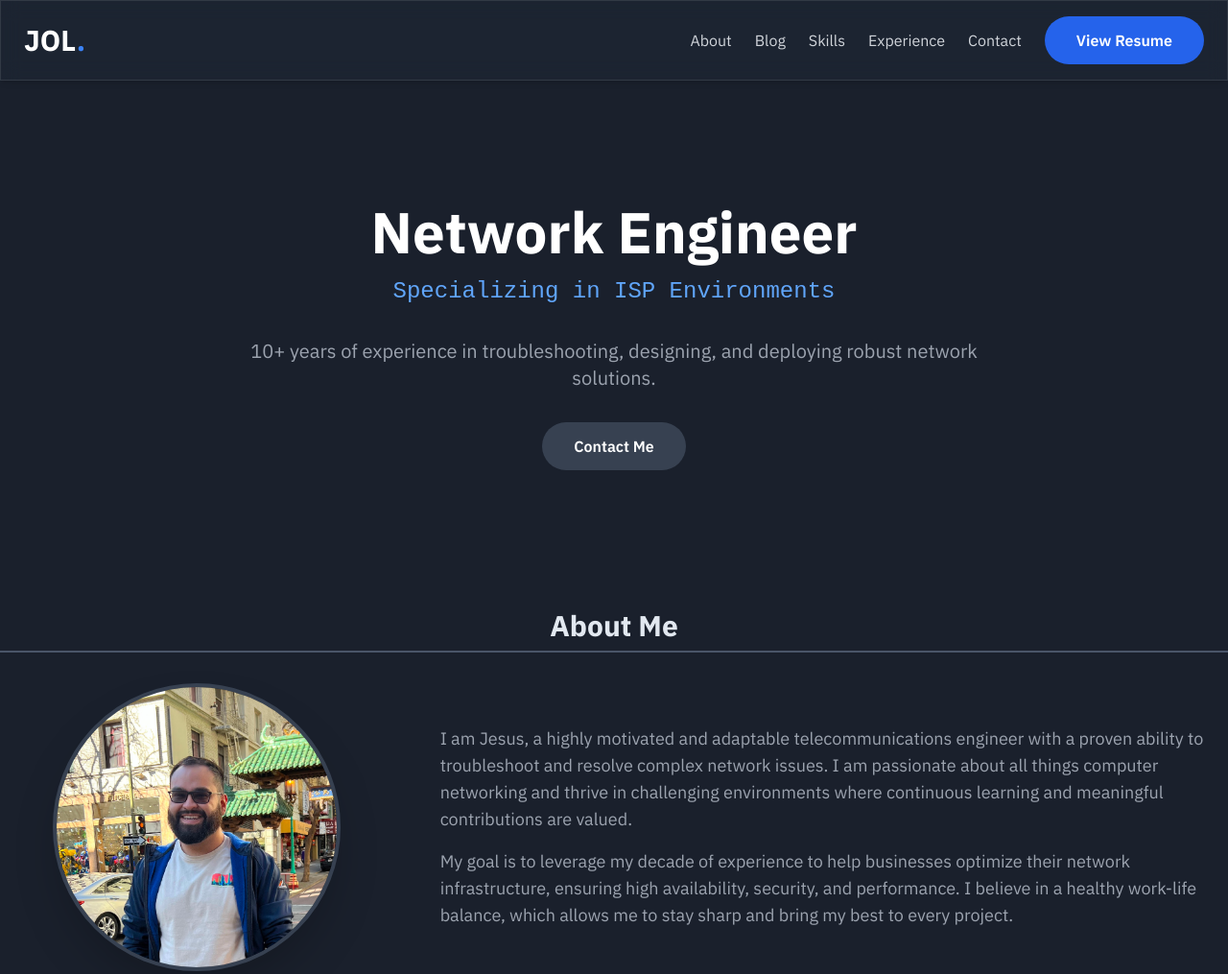
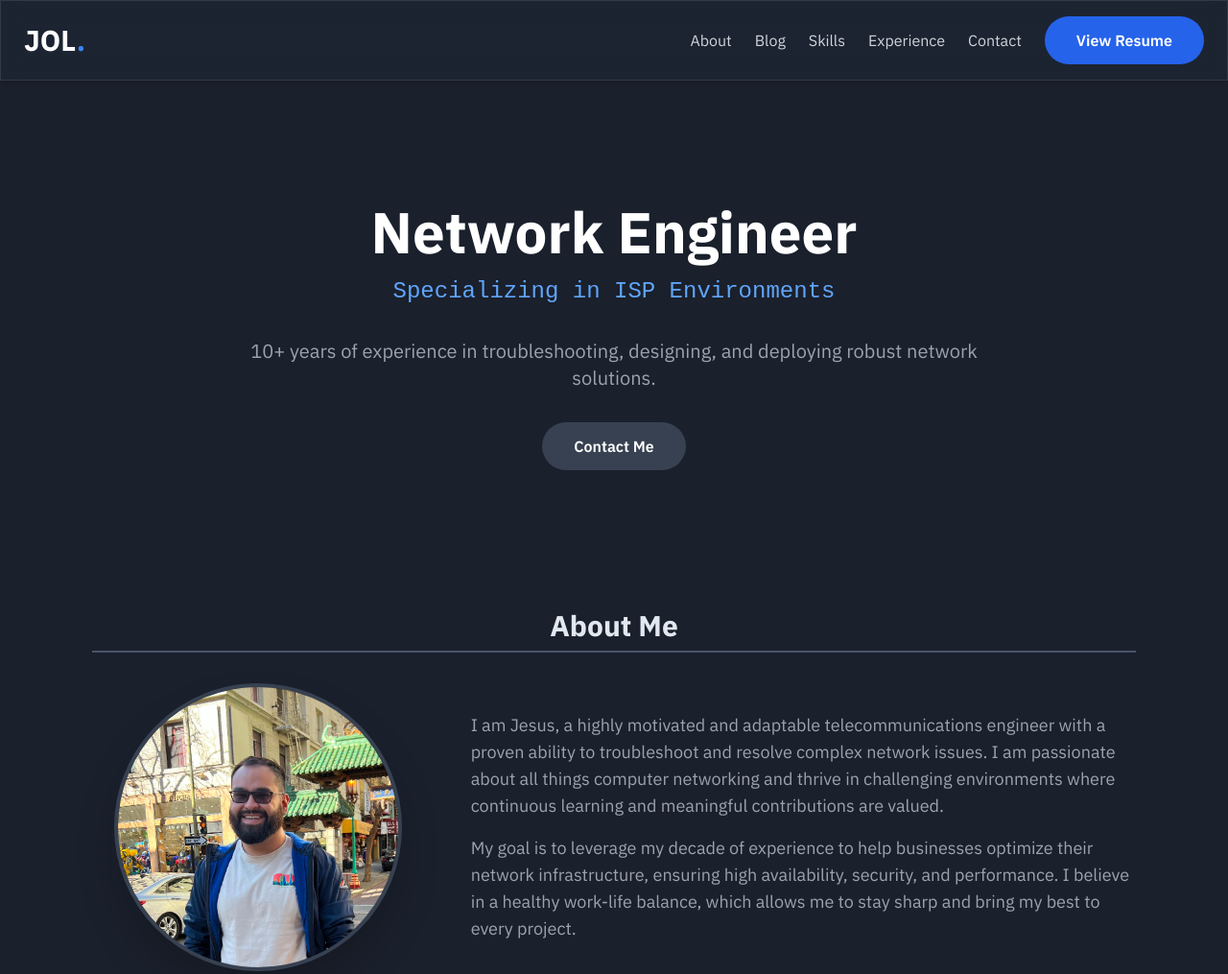
Before and after one commit to IronicallyJesus/11ty-site, an Eleventy site: page src/index.md in a window 1280 px wide. Shown: the top 1015 px of the page at 96% size. Built offline with nearby package versions, Linux system fonts and the light colour scheme; Eleventy itself is replaced by a stand-in of ours; files that its build step writes are made by us from their sources; a web font is replaced by a local one.

Commit message:
fix: revert em, try 24px

```diff
--- a/src/_includes/layout.njk
+++ b/src/_includes/layout.njk
@@ -79,7 +79,7 @@
                 <a href="/{{ site.resumeUrl }}" style="margin-left: 4rem; margin-right: 4rem;" target="_blank" class="block btn mt-2 mb-2 m">View Resume</a>
             </div>
         </header>
-        <main class="main-content container mx-auto px-1em py-12">
+        <main class="main-content container mx-auto px-24 py-12">
             {{ content | safe }}
         </main>
         <!-- Footer -->
```
